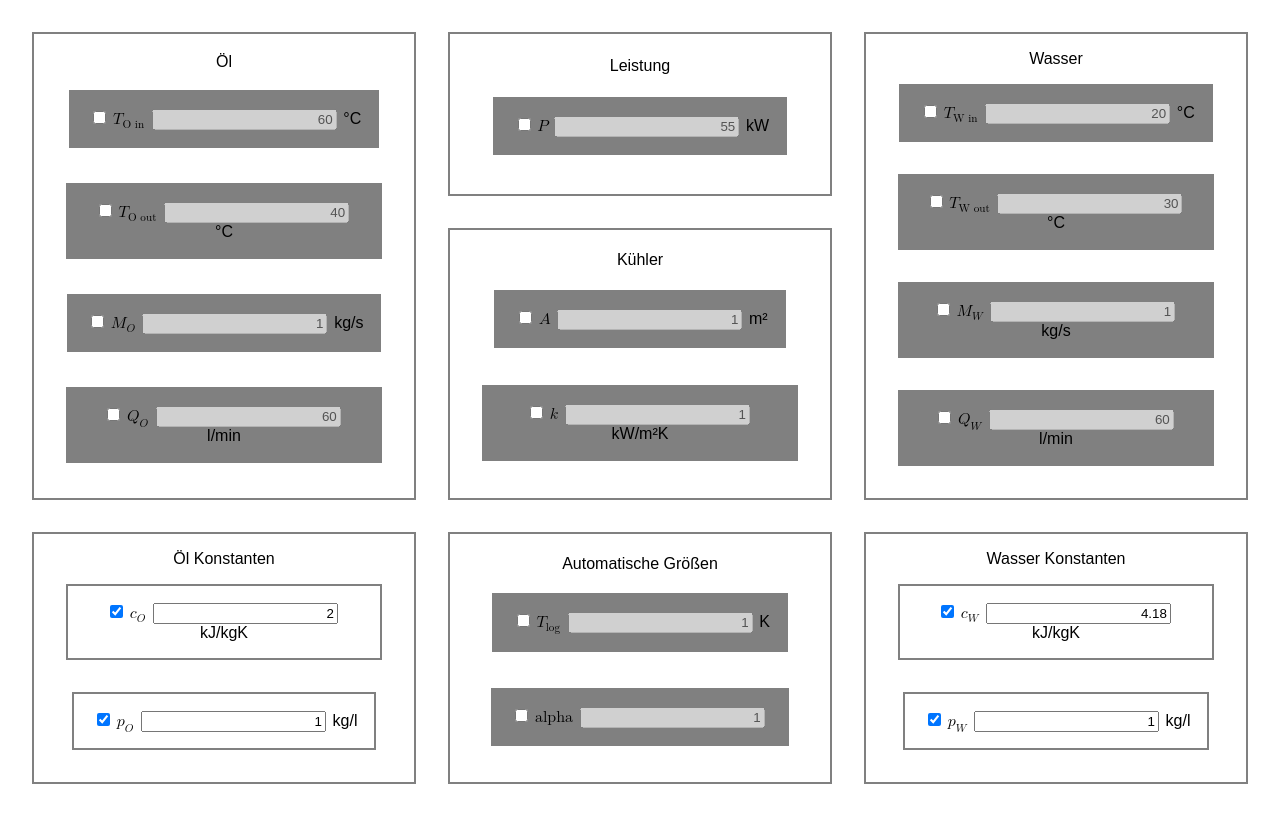
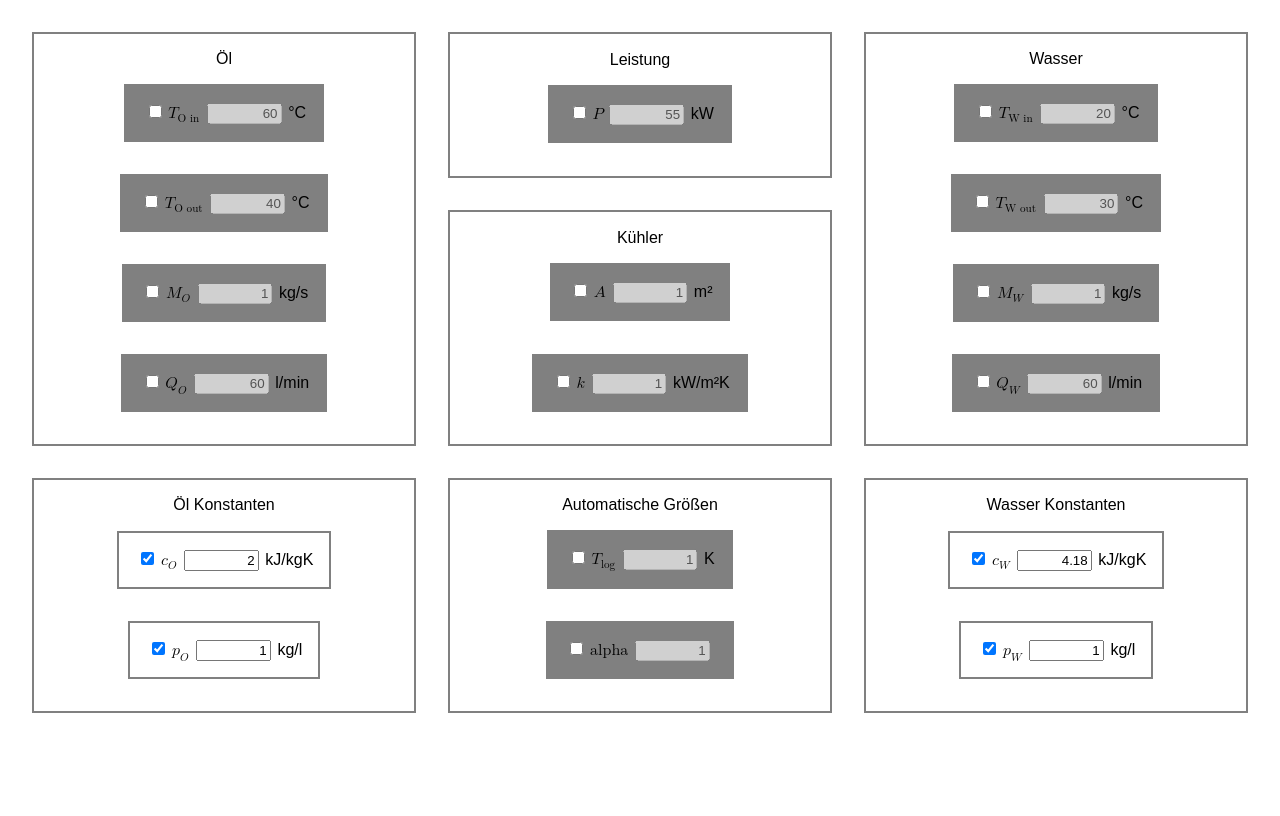
Before and after one commit to PiIsFour/heat, a React (Create React App) app: page / in a window 1280 px wide. Built offline with nearby package versions, Linux system fonts and the light colour scheme.

Commit message:
limit display of decimal places (#19)

```diff
--- a/src/Measure.css
+++ b/src/Measure.css
@@ -9,4 +9,5 @@
 	text-align: right;
 	margin-left: .5em;
 	margin-right: .5em;
+	max-width: 5em;
 }
--- a/src/Measure.js
+++ b/src/Measure.js
@@ -24,7 +24,7 @@ class Measure extends Component {
 		return <div className="Measure" style={style}>
 			<input className="input" type="checkbox" checked={input} disabled={calculated} onChange={this.handleInputUpdate}/>
 			{symbol}
-			<input className="value" type="text" readOnly={!input} disabled={!input && !calculated} value={value} onChange={this.handleValueUpdate}/>
+			<input className="value" type="text" readOnly={!input} disabled={!input && !calculated} value={calculated ? value.toFixed(2) : value} onChange={this.handleValueUpdate}/>
 			<span className="unit">{unit}</span>
 			<div>{formul}</div>
 		</div>
```
